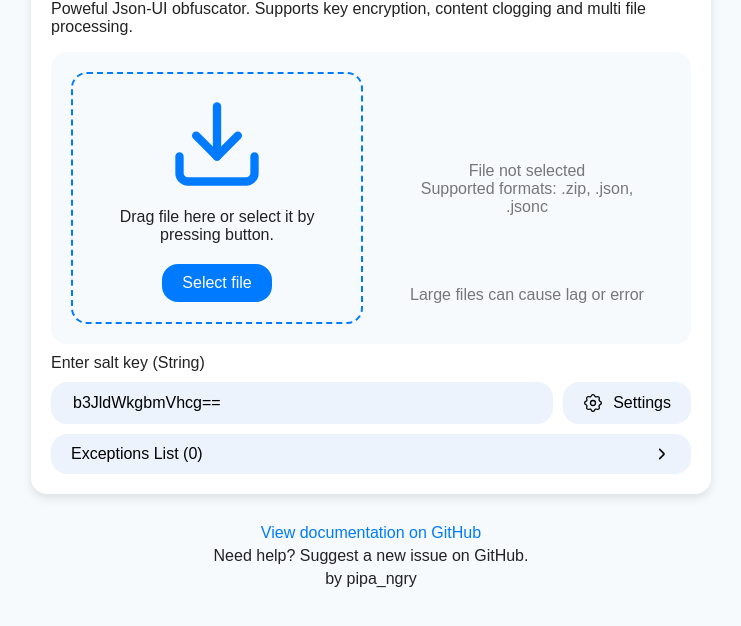
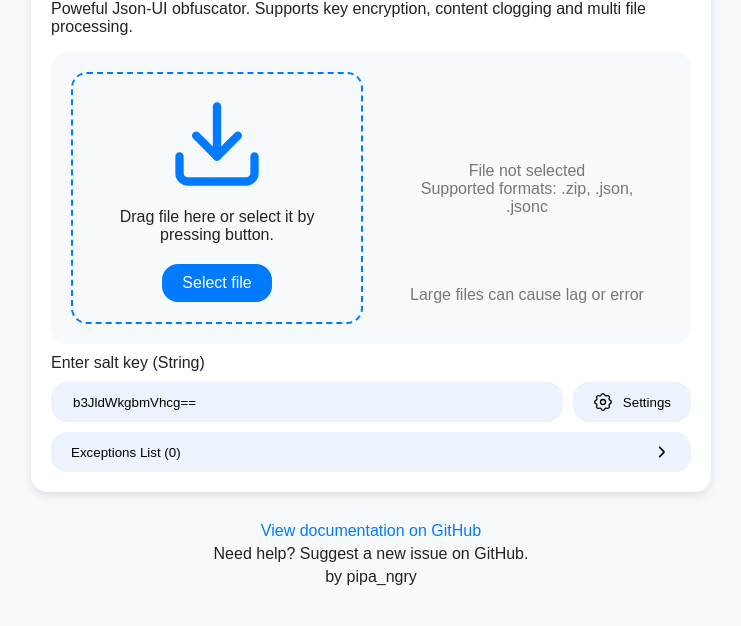
Before and after one commit to pipangry/JsonEncryptor, a plain HTML site: page index.html in a window 1280 px wide. Shown: the part 98-724 px from the top of the page, without its empty margins (269-1010 px from the left). Drawn offline with nearby package versions, Linux system fonts and the light colour scheme.

Commit message:
Changed styles

```diff
--- a/style.css
+++ b/style.css
@@ -237,8 +237,6 @@ button {
     cursor: pointer;
     margin-top: 10px;
     transition: 0.3s;
-    font-size: medium;
-    font-weight: 200;
     gap: 10px;
     line-height: normal;
     box-sizing: border-box;
@@ -292,8 +290,6 @@ input {
     cursor: text;
     margin-top: 10px;
     transition: 0.3s;
-    font-size: medium;
-    font-weight: 200;
     box-sizing: border-box;
 }
 
```
